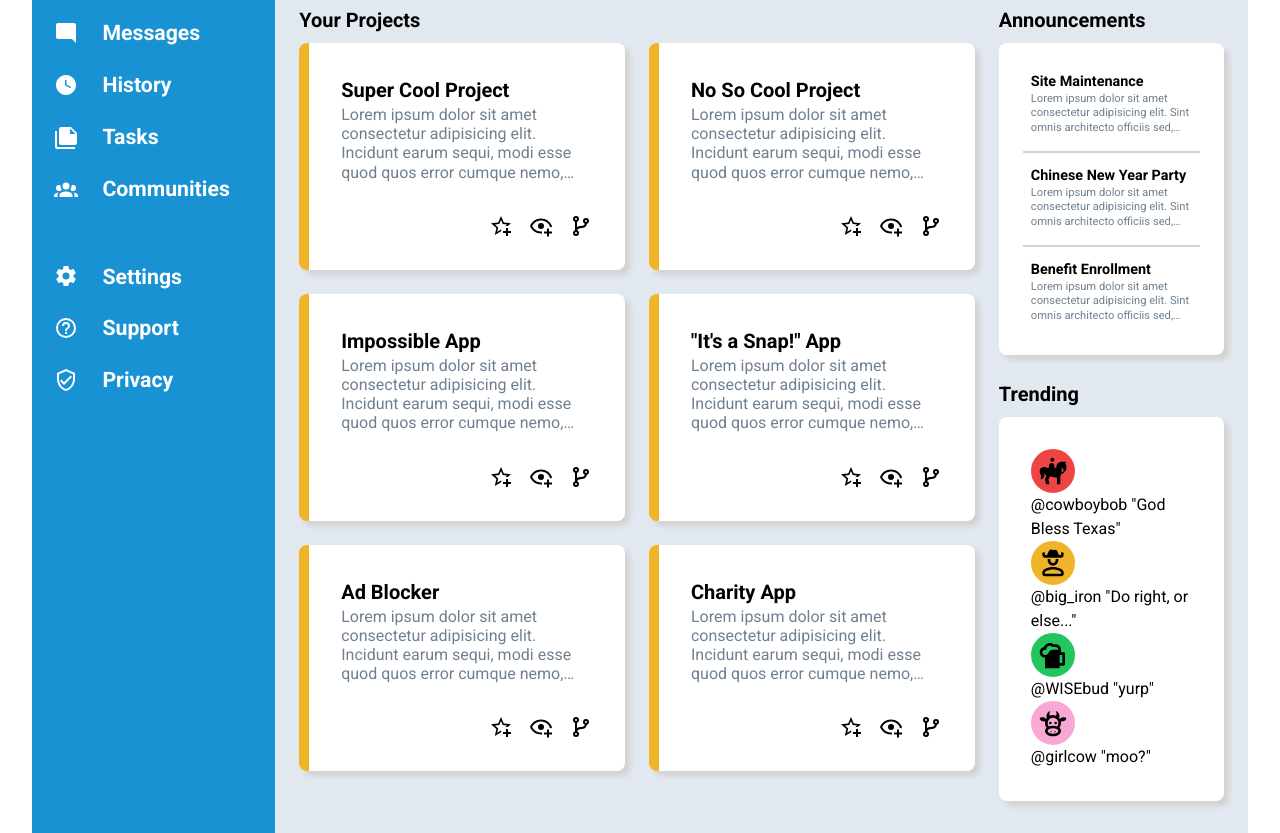
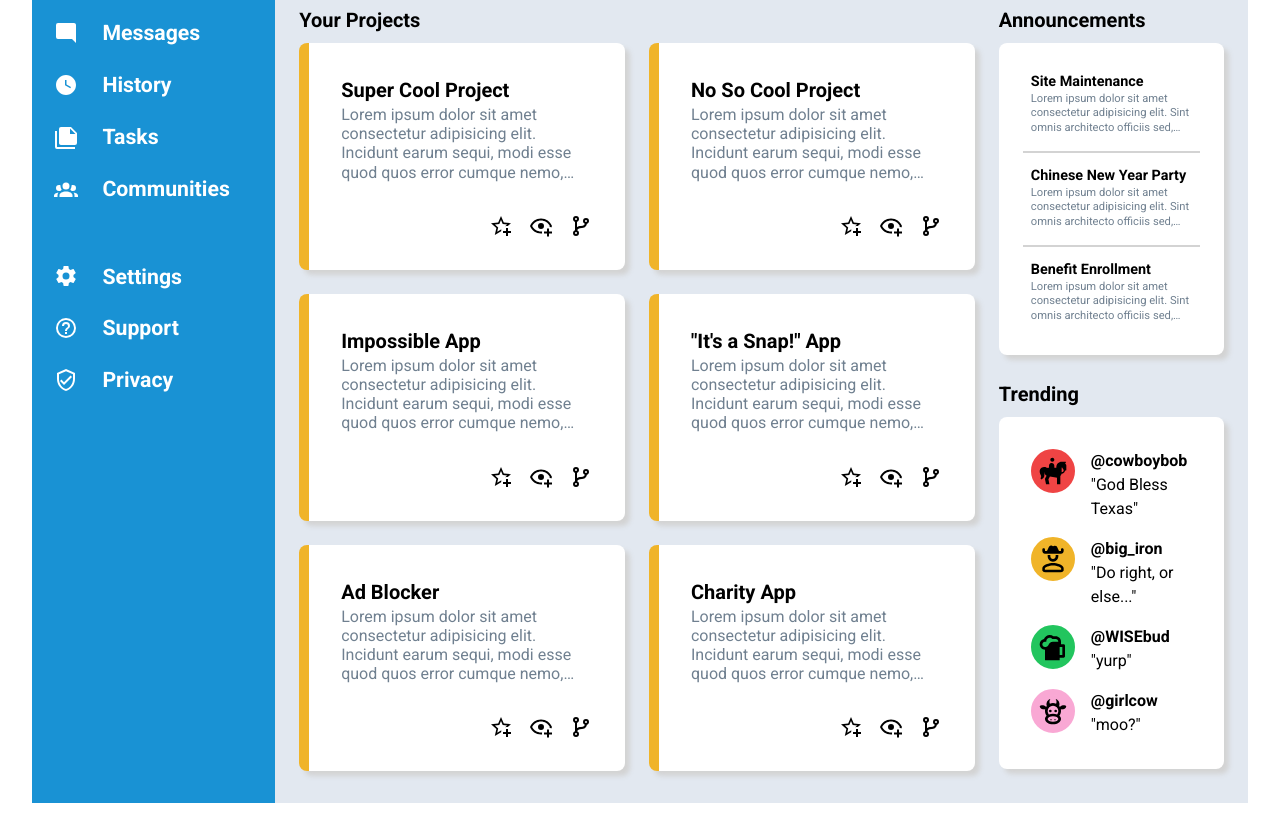
Before and after one commit to dawrentz/TOP-admin-dashboard, a plain HTML site: page index.html in a window 1280 px wide. Shown: the part 211-1044 px from the top of the page. After the commit the page ends 1014 px from the top, so only its background shows below. Drawn offline with Linux system fonts and the light colour scheme.

Commit message:
Complete trending area styling.
Ready for polish.

```diff
--- a/index.html
+++ b/index.html
@@ -194,31 +194,31 @@
                 <div class="trending-card main-area-card">
                     <div class="trending-line">
                         <img src="images/horse-human.svg" alt="Personal profile icon" class="icon profile-icon" id="cowboy-bob-icon">
-                        <span class="trending-info">
-                            <span class="user-names">@cowboybob</span>
-                            <span>"God Bless Texas"</span>
-                        </span>
+                        <div class="trending-info">
+                            <div class="user-names">@cowboybob</div>
+                            <div>"God Bless Texas"</div>
+                        </div>
                     </div>
                     <div class="trending-line">
                         <img src="images/account-cowboy-hat-outline.svg" alt="Personal profile icon" class="icon profile-icon" id="big-iron-icon">
-                        <span class="trending-info">
-                            <span class="user-names">@big_iron</span>
-                            <span>"Do right, or else..."</span>
-                        </span>
+                        <div class="trending-info">
+                            <div class="user-names">@big_iron</div>
+                            <div>"Do right, or else..."</div>
+                        </div>
                     </div>
                     <div class="trending-line">
                         <img src="images/glass-mug-variant.svg" alt="Personal profile icon" class="icon profile-icon" id="wise-bud-icon">
-                        <span class="trending-info">
-                            <span class="user-names">@WISEbud</span>
-                            <span>"yurp"</span>
-                        </span>
+                        <div class="trending-info">
+                            <div class="user-names">@WISEbud</div>
+                            <div>"yurp"</div>
+                        </div>
                     </div>
                     <div class="trending-line">
                         <img src="images/cow.svg" alt="Personal profile icon" class="icon profile-icon" id="girl-cow-icon">
-                        <span class="trending-info">
-                            <span class="user-names">@girlcow</span>
-                            <span>"moo?"</span>
-                        </span>
+                        <div class="trending-info">
+                            <div class="user-names">@girlcow</div>
+                            <div>"moo?"</div>
+                        </div>
                     </div>
                 </div>
             </div>
--- a/style.css
+++ b/style.css
@@ -15,11 +15,17 @@
 .icon {
     box-sizing: content-box;
     width: 1.5rem;
+    /* svgs keep scaling with viewport */
+    min-width: 1.5rem;
+    max-width: 1.5rem;
     filter: invert(100%)
 }
 
 .profile-icon {
     width: 2rem;
+    /* svgs keep scaling with viewport */
+    min-width: 2rem;
+    max-width: 2rem;
     border-radius: 50%;
     border: white solid 6px;
     filter: invert(0%)
@@ -98,8 +104,10 @@
             margin-bottom: calc(var(--main-spacing) * 1.5);
 
             .icon {
-                /* svg resizing while using width: */
                 width: 3rem;
+                /* svgs keep scaling with viewport */
+                min-width: 3rem;
+                max-width: 3rem;
             }
         }
 
@@ -180,6 +188,9 @@
 
         .profile-icon {
             width: 4rem;
+            /* svgs keep scaling with viewport */
+            min-width: 4rem;
+            max-width: 4rem;
         }
 
         #header-greeting-message {
@@ -351,13 +362,30 @@
             }
         }
 
+    }
 
+    .trending-card {
+        display: grid;
+        gap: var(--main-spacing);
 
+        .trending-line {
+            display: grid;
+            grid-auto-flow: column;
+            justify-content: start;
+            gap: var(--main-spacing);
 
+            &:hover {
+                transform: translateY(-5px);
+                cursor: pointer;
 
+            }
 
+            .user-names {
+                font-weight: bold;
+            }
 
-
+        }
 
     }
+
 }
```
